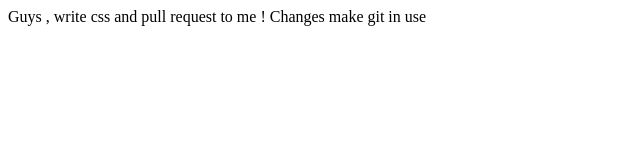
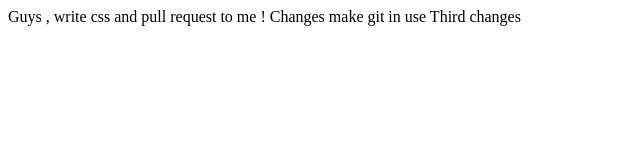
Before and after one commit to thantzin1843/Clinic-Test, a plain HTML site: page index.html in a window 1280 px wide. Shown: the whole page, without its empty margins (0-640 px from the left). Drawn offline with Linux system fonts and the light colour scheme.

Commit message:
third commit

```diff
--- a/index.html
+++ b/index.html
@@ -8,5 +8,6 @@
 <body>
     Guys , write css and pull request to me !
     Changes make git in use
+    Third changes
 </body>
 </html>
```
